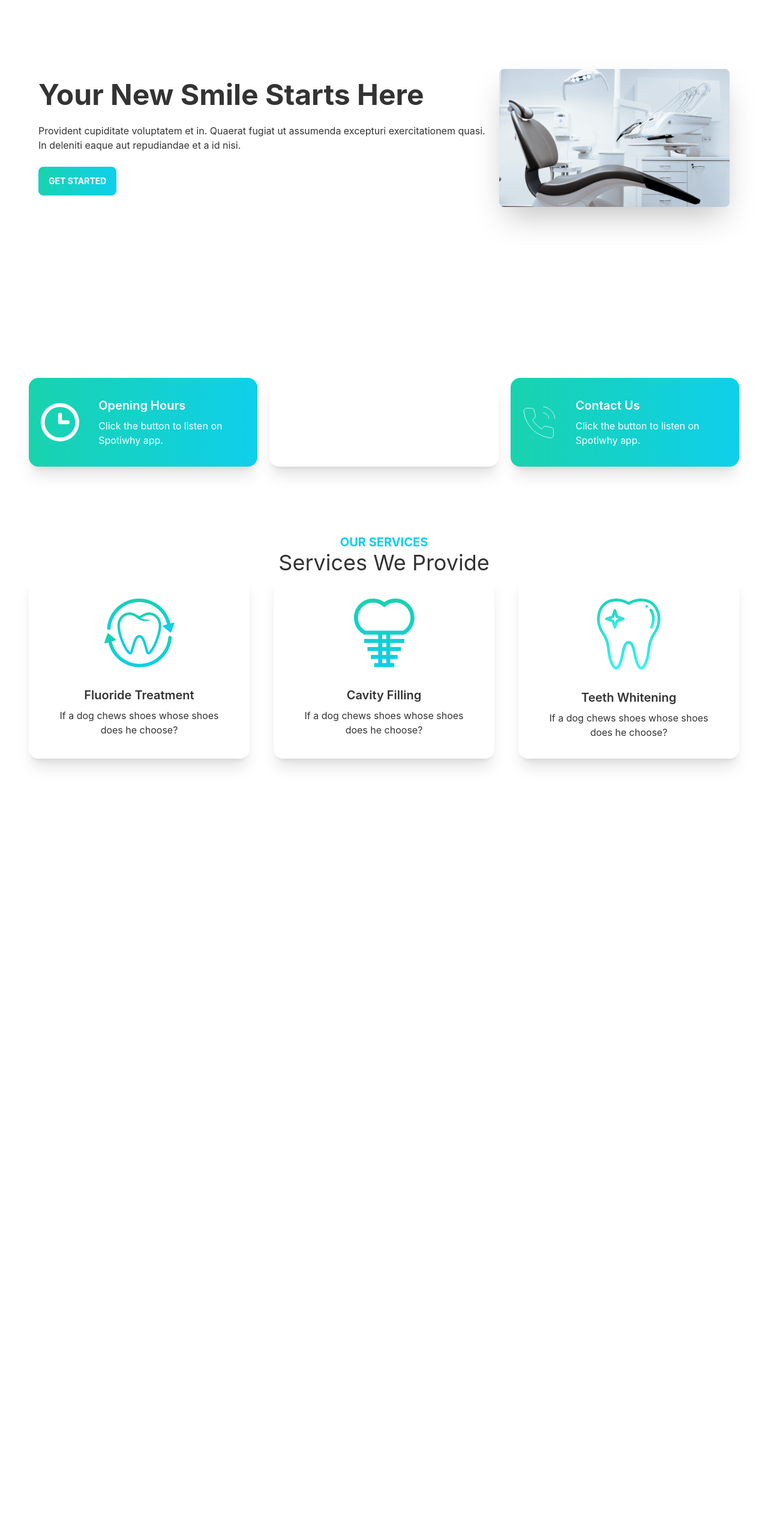
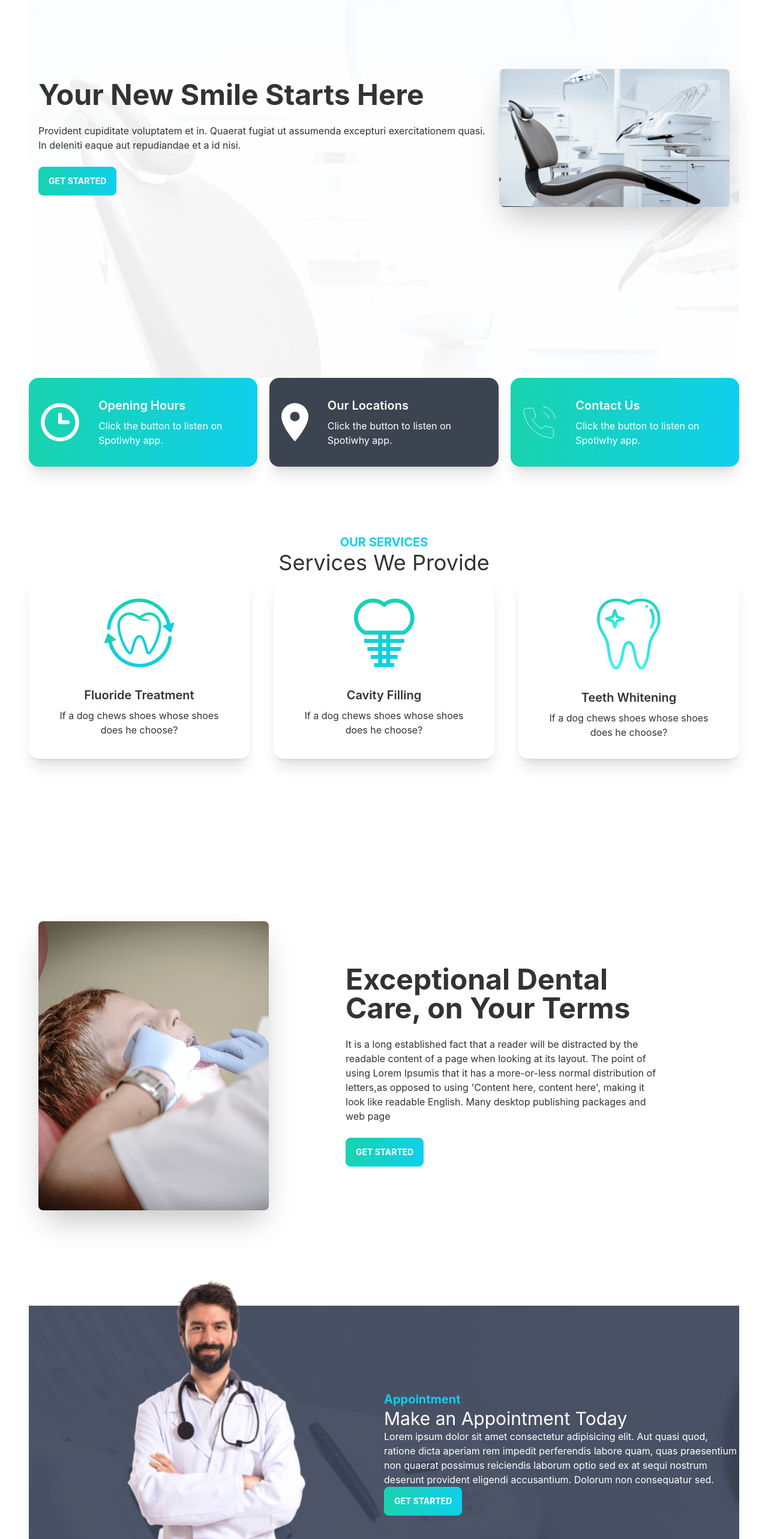
Before and after one commit to mehedi-hasan-shuvon/doctors-portal-client-side, a React (Create React App) app: page / in a window 1280 px wide. Shown: the part 234-2800 px from the top of the page at 60% size. Before the commit the page ends 1611 px from the top, so only its background shows below. Built offline with nearby package versions, Linux system fonts and the light colour scheme.

Commit message:
added makeAppointment and dental care section in home page

```diff
--- a/src/Pages/Home/Banner.js
+++ b/src/Pages/Home/Banner.js
@@ -1,14 +1,18 @@
 import React from 'react';
 import chair from '../../assets/images/chair.png';
+import bannerBG from '../../assets/images/bg.png';
+import Primarybutton from '../Shared/Primarybutton';
 const Banner = () => {
     return (
-        <div class="hero min-h-screen" >
+        <div style={{
+            background: `url(${bannerBG})`
+        }} class="hero min-h-screen" >
             <div class="hero-content flex-col lg:flex-row-reverse">
                 <img src={chair} class="max-w-sm rounded-lg shadow-2xl" />
                 <div>
                     <h1 class="text-5xl font-bold">Your New Smile Starts Here</h1>
                     <p class="py-6">Provident cupiditate voluptatem et in. Quaerat fugiat ut assumenda excepturi exercitationem quasi. In deleniti eaque aut repudiandae et a id nisi.</p>
-                    <button class="btn btn-primary uppercase text-white font-bold bg-gradient-to-r from-secondary to-primary">Get Started</button>
+                    <Primarybutton>Get Started</Primarybutton>
                 </div>
             </div>
         </div>
--- /dev/null
+++ b/src/Pages/Home/DentalCare.js
@@ -0,0 +1,19 @@
+import React from 'react';
+import treatment from '../../assets/images/treatment.png'
+import Primarybutton from '../Shared/Primarybutton';
+const DentalCare = () => {
+    return (
+        <div class="hero min-h-screen">
+            <div class="hero-content flex-col lg:flex-row">
+                <img src={treatment} class="max-w-sm rounded-lg shadow-2xl" />
+                <div className='lg:px-28'>
+                    <h1 class="text-5xl font-bold">Exceptional Dental Care, on Your Terms</h1>
+                    <p class="py-6">It is a long established fact that a reader will be distracted by the readable content of a page when looking at its layout. The point of using Lorem Ipsumis that it has a more-or-less normal distribution of letters,as opposed to using 'Content here, content here', making it look like readable English. Many desktop publishing packages and web page</p>
+                    <Primarybutton>Get Started</Primarybutton>
+                </div>
+            </div>
+        </div>
+    );
+};
+
+export default DentalCare;
--- a/src/Pages/Home/Home.js
+++ b/src/Pages/Home/Home.js
@@ -1,6 +1,8 @@
 import React from 'react';
 import Banner from './Banner';
+import DentalCare from './DentalCare';
 import Info from './Info';
+import MakeAppointment from './MakeAppointment';
 import Services from './Services';
 
 const Home = () => {
@@ -9,6 +11,8 @@
             <Banner></Banner>
             <Info ></Info>
             <Services></Services>
+            <DentalCare></DentalCare>
+            <MakeAppointment></MakeAppointment>
         </div>
     );
 };
--- a/src/Pages/Home/Info.js
+++ b/src/Pages/Home/Info.js
@@ -8,7 +8,7 @@
     return (
         <div className='grid grid-cols-1 lg:grid-cols-3 gap-5'>
             <InfoCard cardTitle="Opening Hours" bgClass="bg-gradient-to-r from-secondary to-primary" img={clock}></InfoCard>
-            <InfoCard cardTitle="Our Locations" bgClass="bg-accent" img={marker}></InfoCard>
+            <InfoCard cardTitle="Our Locations" bgClass="bg-neutral" img={marker}></InfoCard>
             <InfoCard cardTitle="Contact Us" bgClass="bg-gradient-to-r from-secondary to-primary" img={phone}></InfoCard>
         </div>
     );
--- /dev/null
+++ b/src/Pages/Home/MakeAppointment.js
@@ -0,0 +1,24 @@
+import React from 'react';
+import doctor from '../../assets/images/doctor.png'
+import appointment from '../../assets/images/appointment.png'
+import Primarybutton from '../Shared/Primarybutton';
+const MakeAppointment = () => {
+    return (
+        <section style={{
+            background: `url(${appointment})`
+        }}
+            className='flex justify-center items-center'>
+            <div className='flex-1 hidden lg:block'>
+                <img className='mt-[-100px]' src={doctor} alt="" />
+            </div>
+            <div className='flex-1'>
+                <h3 className='text-xl text-primary font-bold'>Appointment</h3>
+                <h2 className='text-3xl text-white'>Make an Appointment Today</h2>
+                <p className='text-white'>Lorem ipsum dolor sit amet consectetur adipisicing elit. Aut quasi quod, ratione dicta aperiam rem impedit perferendis labore quam, quas praesentium non quaerat possimus reiciendis laborum optio sed ex at sequi nostrum deserunt provident eligendi accusantium. Dolorum non consequatur sed.</p>
+                <Primarybutton>Get Started</Primarybutton>
+            </div>
+        </section>
+    );
+};
+
+export default MakeAppointment;
--- /dev/null
+++ b/src/Pages/Shared/Primarybutton.js
@@ -0,0 +1,11 @@
+import React from 'react';
+
+const Primarybutton = ({ children }) => {
+    return (
+        <div>
+            <button class="btn btn-primary uppercase text-white font-bold bg-gradient-to-r from-secondary to-primary">{children}</button>
+        </div>
+    );
+};
+
+export default Primarybutton;
```
